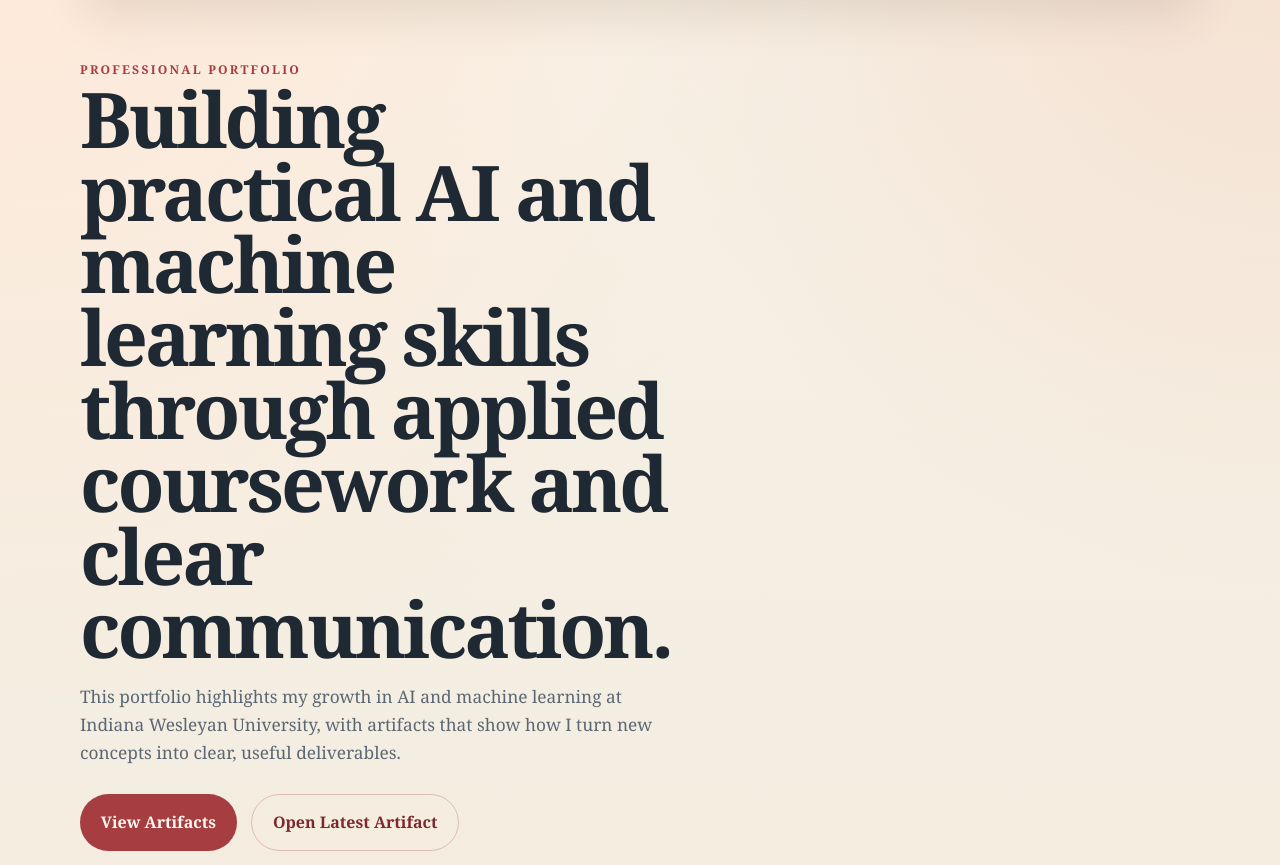
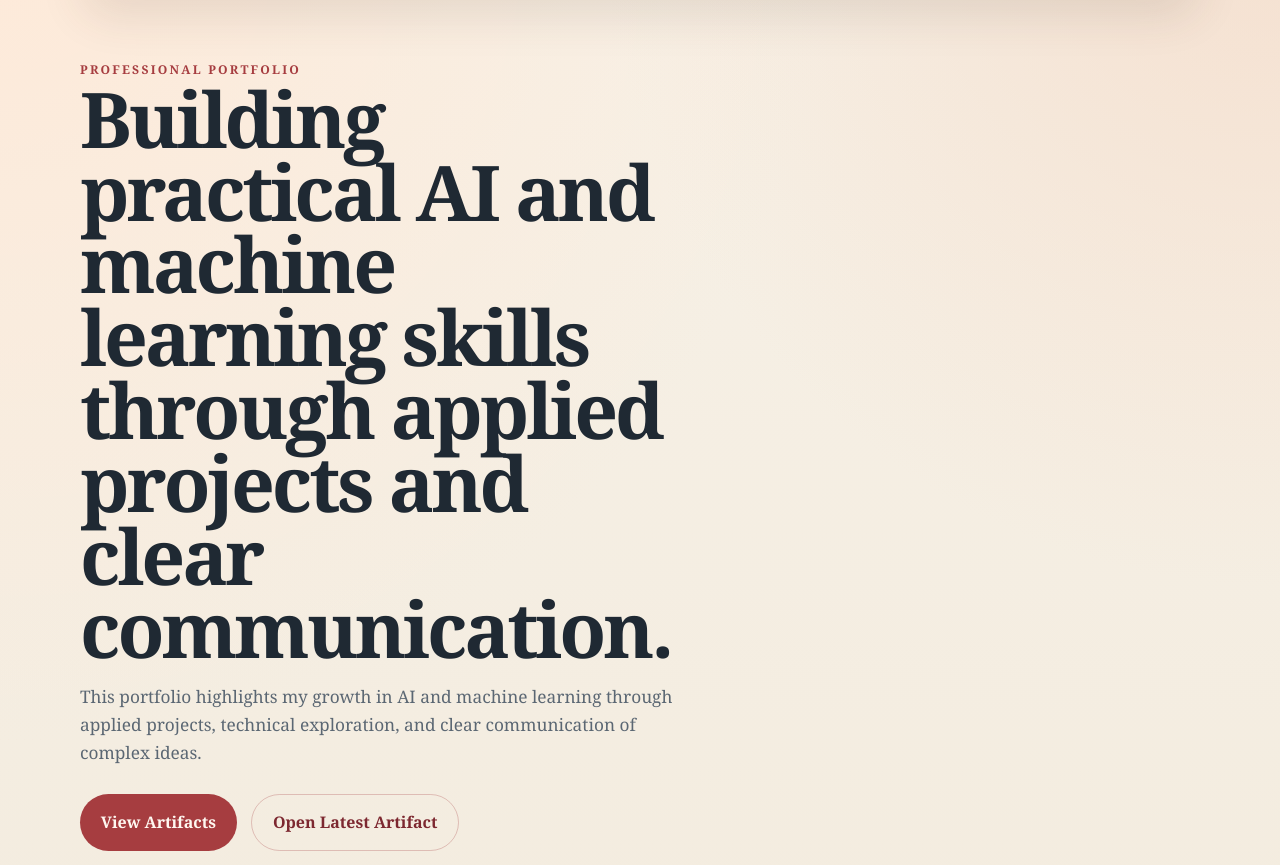
Before and after one commit to ashishdastro/model_development, a plain HTML site: page index.html in a window 1280 px wide. Shown: the part 87-952 px from the top of the page. Drawn offline with Linux system fonts and the light colour scheme.

Commit message:
Remove course-specific portfolio references

```diff
--- a/index.html
+++ b/index.html
@@ -19,10 +19,10 @@
     </nav>
     <section class="hero-content">
       <p class="eyebrow">Professional Portfolio</p>
-      <h1>Building practical AI and machine learning skills through applied coursework and clear communication.</h1>
+      <h1>Building practical AI and machine learning skills through applied projects and clear communication.</h1>
       <p class="lede">
-        This portfolio highlights my growth in AI and machine learning at Indiana Wesleyan University,
-        with artifacts that show how I turn new concepts into clear, useful deliverables.
+        This portfolio highlights my growth in AI and machine learning through applied projects,
+        technical exploration, and clear communication of complex ideas.
       </p>
       <div class="hero-actions">
         <a class="button" href="#artifacts">View Artifacts</a>
@@ -106,7 +106,7 @@
   </main>
 
   <footer class="footer">
-    <p>Created for the IWU AIML program portfolio requirement.</p>
+    <p>A professional portfolio focused on AI, machine learning, and technical communication.</p>
   </footer>
 </body>
 </html>
```
Also changed, not shown: artifact-algorithm-types.html (+1 -1 lines).
